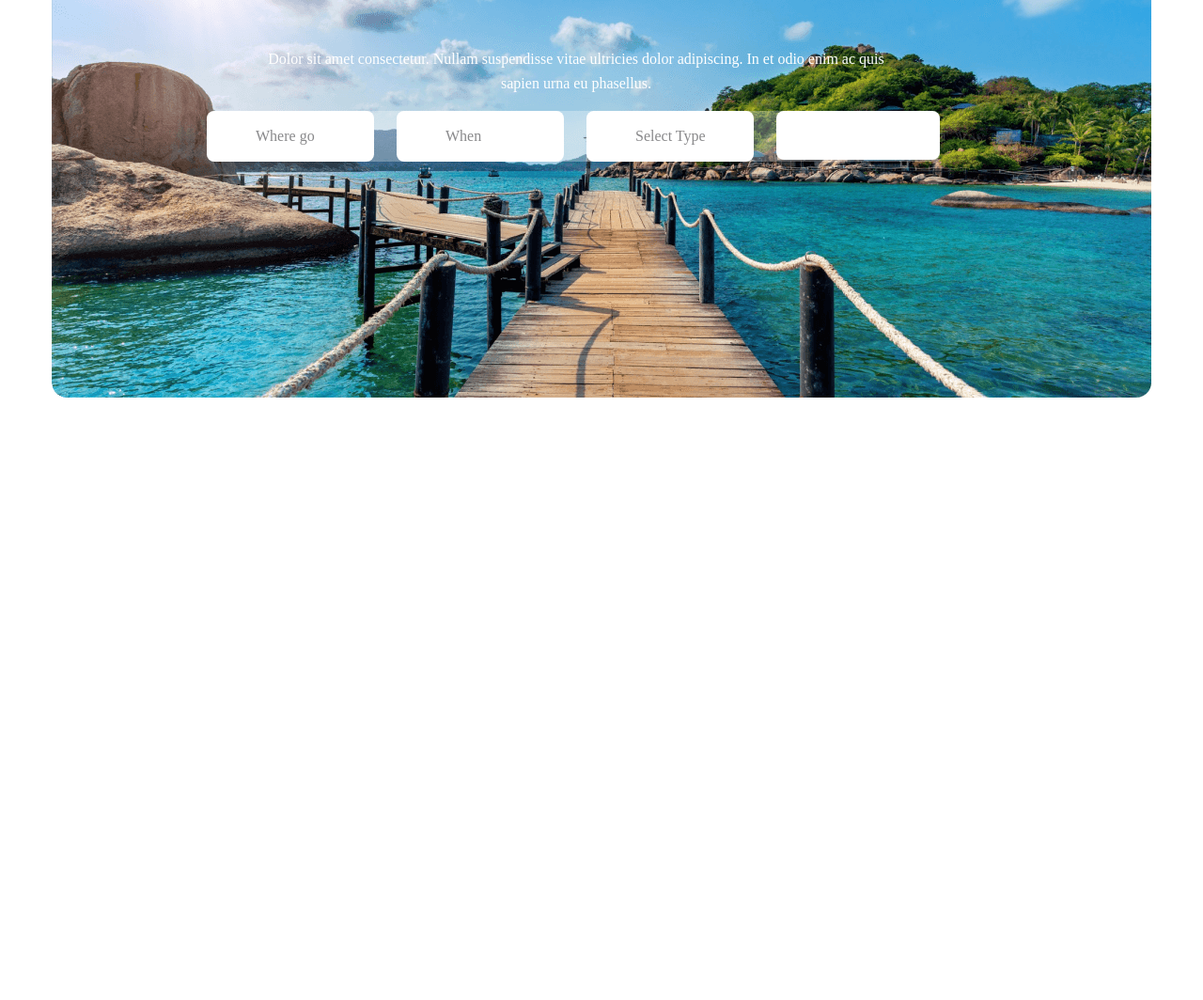
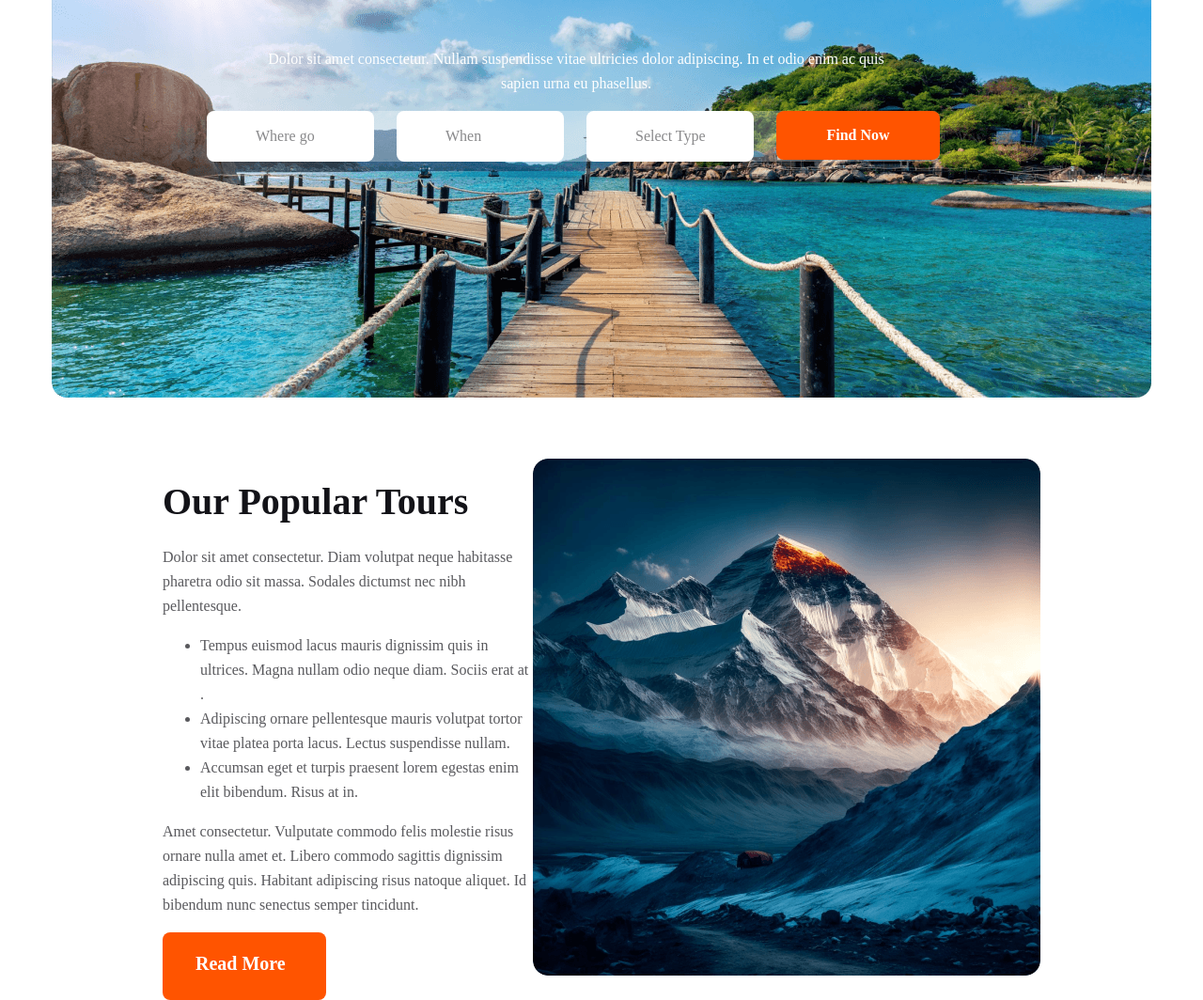
Before and after one commit to mobarak-06/assignment-2, a plain HTML site: page index.html in a window 1280 px wide. Shown: the part 252-1316 px from the top of the page at 94% size. Before the commit the page ends 800 px from the top, so only its background shows below. Drawn offline with Linux system fonts and the light colour scheme.

Commit message:
travel discription added

```diff
--- a/index.html
+++ b/index.html
@@ -30,10 +30,33 @@
                     <input type="text" placeholder="Where go">
                     <input type="text" placeholder="When">
                     <input type="text" placeholder="Select Type">
-                    <input type="button" value="">
+                    <button class="btn">Find Now</button>
                    </div>
             </div>
 
+         </section>
+         <section class="box2">
+            <div class="box-first">
+              <h2>Our Popular Tours</h2>
+              <p>
+                Dolor sit amet consectetur. Diam volutpat neque habitasse pharetra odio sit massa. Sodales dictumst nec nibh pellentesque.
+              </p>
+              <ul>
+                <li>Tempus euismod lacus mauris dignissim quis in ultrices. Magna nullam odio neque diam. Sociis erat at .</li>
+                <li>Adipiscing ornare pellentesque mauris volutpat tortor vitae platea porta lacus. Lectus suspendisse nullam.</li>
+                <li>  Accumsan eget et turpis praesent lorem egestas enim elit bibendum. Risus at in.</li>
+              </ul>
+              <p>
+                Amet consectetur. Vulputate commodo felis molestie risus
+                ornare nulla amet et. Libero commodo sagittis dignissim adipiscing quis. Habitant adipiscing risus natoque aliquet. Id bibendum nunc senectus semper tincidunt.
+            </p>
+            <p class="rd">
+            <span class="rd-2">Read More</span>
+            </p>
+            </div>
+            <div class="box-second">
+
+            </div>
          </section>
     </header>
     <main>
--- a/styles/travels.css
+++ b/styles/travels.css
@@ -101,3 +101,63 @@ text-align: center;
     padding-left: 50px;
 
 }
+.btn{
+        color: #FFF;
+    text-align: center;
+    font-family: Mulish;
+    font-size: 16px;
+    font-weight: 700;
+    border-radius: 8px;
+    width: 174px;
+   height: 52px;
+   flex-shrink: 0;
+   border-radius: 8px;
+   background: #FF5400;
+   border: none;
+    }
+.box2{
+    margin: 0 165px;
+    margin-top: 65px;
+    display: flex;
+    justify-content: space-between;
+}
+.box-first{
+    width: 580px;
+height: 550px ;
+color: rgba(19, 19, 24, 0.70);
+font-family: Mulish;
+font-size: 16px;
+font-style: normal;
+font-weight: 400;
+line-height: 26px;
+}
+h2{
+    color: #131318;
+   font-family: Mulish;
+   font-size: 40px;
+   font-weight: 800;
+}
+.rd-2{
+    color: #FFF;
+font-family: Mulish;
+font-size: 20px;
+font-weight: 800;
+padding-left:35px;
+
+}
+.rd{
+    width: 174px;
+height: 52px;
+flex-shrink: 0;
+border-radius: 8px;
+background: #FF5400;
+padding-top: 20px;
+}
+.box-second{
+    width: 540px;
+    height: 550px;
+    flex-shrink: 0;
+    border-radius: 16px;
+    background: url(<path-to-image>), lightgray 50% / cover no-repeat;
+    background-image: url(../Images/Rectangle\ 4.png);
+}
```
